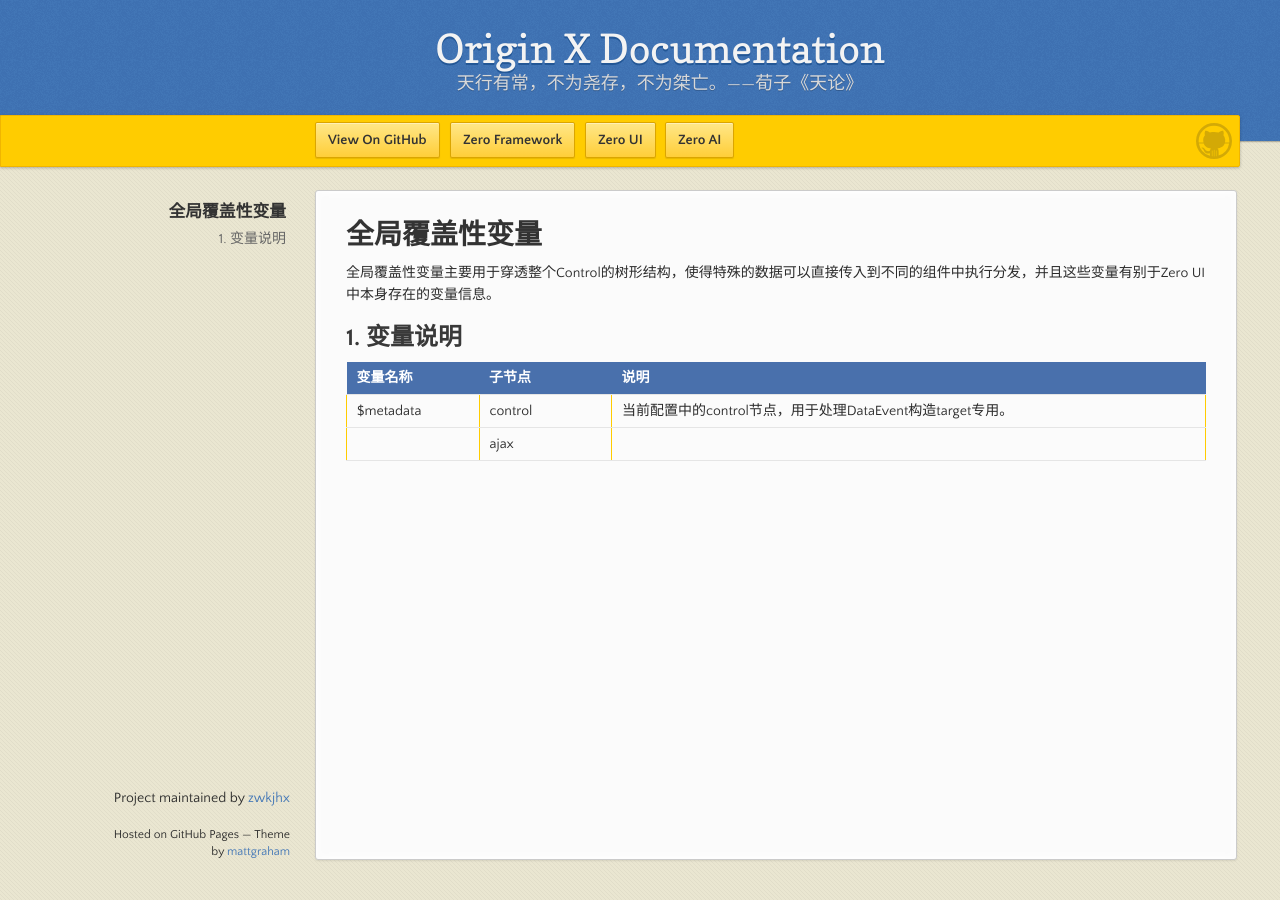
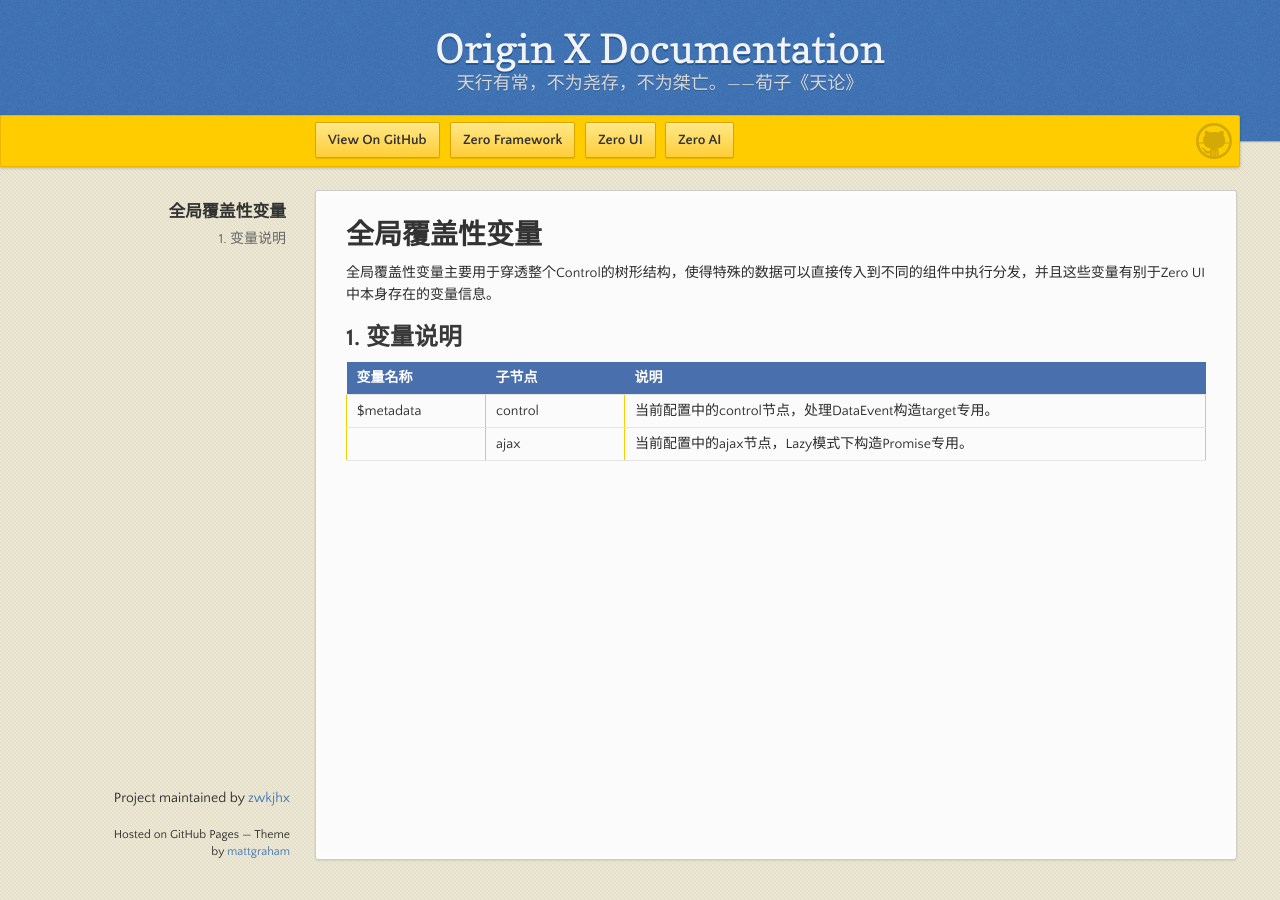
Before and after one commit to zwkjhx/ox-doc, a Jekyll site: the page built from specification/3-origin-xgui-fan/spo-016-quan-ju-fu-gai-xing-bian-liang.md, in a window 1280 px wide. Built offline with Jekyll 4.4.1, drawn with Linux system fonts in a browser that asks for light colours; our own code applies the rules of GitHub Pages for plain Markdown files.

Commit message:
Updates specification/3-origin-xgui-fan/spo-016-quan-ju-fu-gai-xing-bian-liang.md
Auto commit by GitBook Editor

```diff
--- a/specification/3-origin-xgui-fan/spo-016-quan-ju-fu-gai-xing-bian-liang.md
+++ b/specification/3-origin-xgui-fan/spo-016-quan-ju-fu-gai-xing-bian-liang.md
@@ -6,5 +6,5 @@
 
 | 变量名称 | 子节点 | 说明 |
 | :--- | :--- | :--- |
-| $metadata | control | 当前配置中的control节点，用于处理DataEvent构造target专用。 |
-|  | ajax |  |
+| $metadata | control | 当前配置中的control节点，处理DataEvent构造target专用。 |
+|  | ajax | 当前配置中的ajax节点，Lazy模式下构造Promise专用。 |
```
